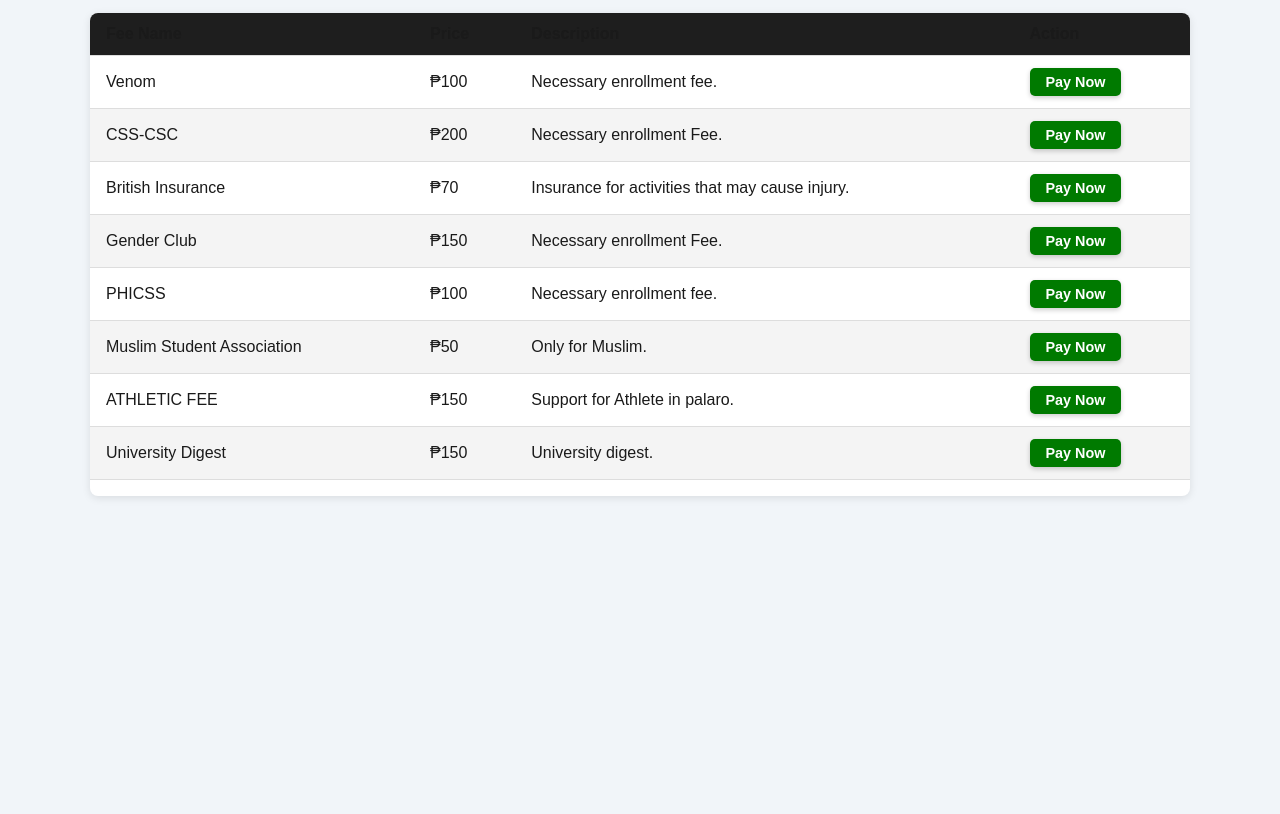
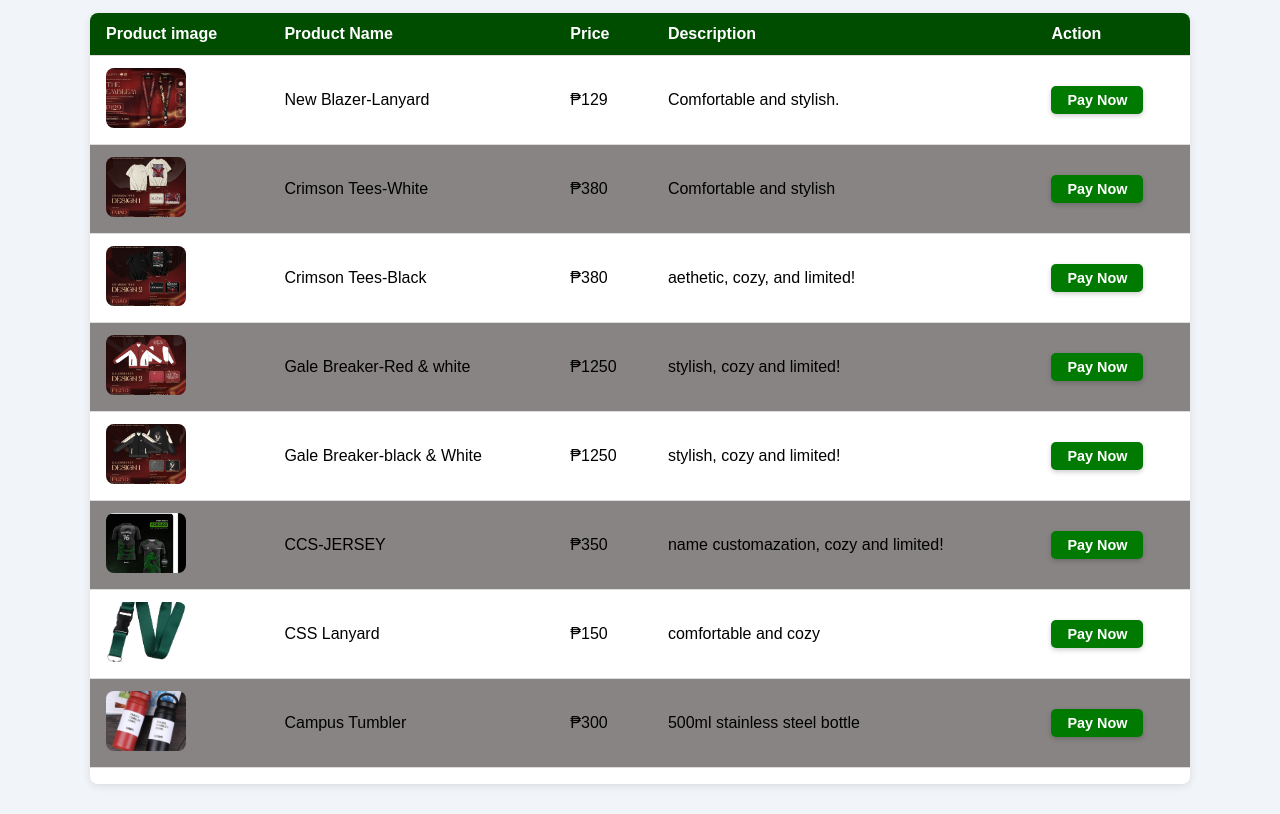
Before and after one commit to emochupfox/super-broccoli, a plain HTML site: page all-merch.html in a window 1280 px wide. Shown: the part 116-930 px from the top of the page. Before the commit the page ends 800 px from the top, so only its background shows below. Drawn offline with Linux system fonts and the light colour scheme.

Commit message:
Update all-merch.html

```diff
--- a/all-merch.html
+++ b/all-merch.html
@@ -3,14 +3,14 @@
 <head>
   <meta charset="UTF-8" />
   <meta name="viewport" content="width=device-width, initial-scale=1.0"/>
-  <title>All Fees</title>
+  <title>All Merch</title>
   <link rel="stylesheet" href="css/main.css" />
   <link rel="stylesheet" href="css/student.css" />
   <style>
     body {
       background-color: #f1f5f9;
       font-family: Arial, sans-serif;
-      color: #1a1a1a;
+
     }
 
     .page-header {
@@ -48,22 +48,34 @@
     .fee-box table {
       width: 100%;
       border-collapse: collapse;
+
     }
 
     .fee-box thead {
-      background-color: #1e1e1e;
+      background-color: #004d00;
+    }
+
+    .fee-box th{
+      padding: 12px 16px;
+      text-align: left;
       color: white;
     }
 
-    .fee-box th,
     .fee-box td {
       padding: 12px 16px;
       text-align: left;
-      color: #1a1a1a;
+      color: black;
+    }
+
+    .fee-box img{
+      width: 80px;
+      height: 60px;
+      object-fit: cover;
+      border-radius: 8px;
     }
 
     .fee-box tbody tr:nth-child(even) {
-      background-color: #f4f4f4;
+      background-color: #888484;
     }
 
     .pay-btn {
@@ -164,7 +176,8 @@
       <table>
         <thead>
           <tr>
-            <th>Fee Name</th>
+            <th>Product image</th>
+            <th>Product Name</th>
             <th>Price</th>
             <th>Description</th>
             <th>Action</th>
@@ -172,52 +185,60 @@
         </thead>
         <tbody>
           <tr>
-            <td>Venom</td>
-            <td>₱100</td>
-            <td>Necessary enrollment fee.</td>
-            <td><button class="pay-btn" onclick="openModal('Venom', '₱100')">Pay Now</button></td>
+            <td><img src="assets/images/490860138_1248062160663049_463282577593949573_n.jpg" alt="New Blazer-Lanyard"></td>
+            <td>New Blazer-Lanyard</td>
+            <td>₱129</td>
+            <td>Comfortable and stylish.</td>
+            <td><button class="pay-btn" onclick="openModal('New Blazer-Lanyard', '₱129')">Pay Now</button></td>
           </tr>
           <tr>
-            <td>CSS-CSC</td>
-            <td>₱200</td>
-            <td>Necessary enrollment Fee.</td>
-            <td><button class="pay-btn" onclick="openModal('CCS-CSC', '₱200')">Pay Now</button></td>
+            <td><img src="assets/images/490796457_1248065337329398_7972702380461820202_n.jpg" alt="Crimson Tees-White"></td>
+            <td>Crimson Tees-White</td>
+            <td>₱380</td>
+            <td>Comfortable and stylish</td>
+            <td><button class="pay-btn" onclick="openModal('Crimson Tees-White', '₱380')">Pay Now</button></td>
           </tr>
           <tr>
-            <td>British Insurance</td>
-            <td>₱70</td>
-            <td>Insurance for activities that may cause injury.</td>
-            <td><button class="pay-btn" onclick="openModal('British Insurance', '₱70')">Pay Now</button></td>
+            <td><img src="assets/images/492072841_1248072610662004_4559505064002138350_n.jpg" alt="Crimson Tees-Black"></td>
+            <td>Crimson Tees-Black</td>
+            <td>₱380</td>
+            <td>aethetic, cozy, and limited!</td>
+            <td><button class="pay-btn" onclick="openModal('Crimson Tees-Black', '₱380')">Pay Now</button></td>
           </tr>
           <tr>
-            <td>Gender Club</td>
-            <td>₱150</td>
-            <td>Necessary enrollment Fee.</td>
-            <td><button class="pay-btn" onclick="openModal('Gender Club', '₱150')">Pay Now</button></td>
+            <td><img src="assets/images/491408812_1248063133996285_9168787334770787980_n.jpg" alt="Gale Breaker-Red & white"></td>
+            <td>Gale Breaker-Red & white</td>
+            <td>₱1250</td>
+            <td>stylish, cozy and limited!</td>
+            <td><button class="pay-btn" onclick="openModal('Gale Breaker-Red & white', '₱1250')">Pay Now</button></td>
           </tr>
           <tr>
-            <td>PHICSS</td>
-            <td>₱100</td>
-            <td>Necessary enrollment fee.</td>
-            <td><button class="pay-btn" onclick="openModal('PHICSS', '₱100')">Pay Now</button></td>
+            <td><img src="assets/images/492082170_1248063207329611_3262609591947020968_n.jpg" alt="Gale Breaker-black & White"></td>
+            <td>Gale Breaker-black & White</td>
+            <td>₱1250</td>
+            <td>stylish, cozy and limited!</td>
+            <td><button class="pay-btn" onclick="openModal('Gale Breaker-black & White', '₱1250')">Pay Now</button></td>
           </tr>
           <tr>
-            <td>Muslim Student Association</td>
-            <td>₱50</td>
-            <td>Only for Muslim.</td>
-            <td><button class="pay-btn" onclick="openModal('Muslim Student Association', '₱50')">Pay Now</button></td>
+            <td><img src="assets/images/489058310_1156505506486957_5200341004293562485_n.jpg" alt="CCS-JERSEY"></td>
+            <td>CCS-JERSEY</td>
+            <td>₱350</td>
+            <td>name customazation, cozy and limited!</td>
+            <td><button class="pay-btn" onclick="openModal('CCS-JERSEY', '₱350')">Pay Now</button></td>
           </tr>
           <tr>
-            <td>ATHLETIC FEE</td>
+            <td><img src="assets/images/71XCTGRR7UL._AC_UF894,1000_QL80_.jpg" alt="CSS Lanyard"></td>
+            <td>CSS Lanyard</td>
             <td>₱150</td>
-            <td>Support for Athlete in palaro.</td>
-            <td><button class="pay-btn" onclick="openModal('ATHLETIC FEE', '₱150')">Pay Now</button></td>
+            <td>comfortable and cozy</td>
+            <td><button class="pay-btn" onclick="openModal('CSS Lanyard', '₱150')">Pay Now</button></td>
           </tr>
           <tr>
-            <td>University Digest</td>
-            <td>₱150</td>
-            <td>University digest.</td>
-            <td><button class="pay-btn" onclick="openModal('University Digest', '₱150')">Pay Now</button></td>
+            <td><img src="assets/images/travel-tumbler-2_2.jpeg" alt="Campus Tumbler"></td>
+            <td>Campus Tumbler</td>
+            <td>₱300</td>
+            <td>500ml stainless steel bottle</td>
+            <td><button class="pay-btn" onclick="openModal('Campus Tumbler', '₱300')">Pay Now</button></td>
           </tr>
         </tbody>
       </table>
```
